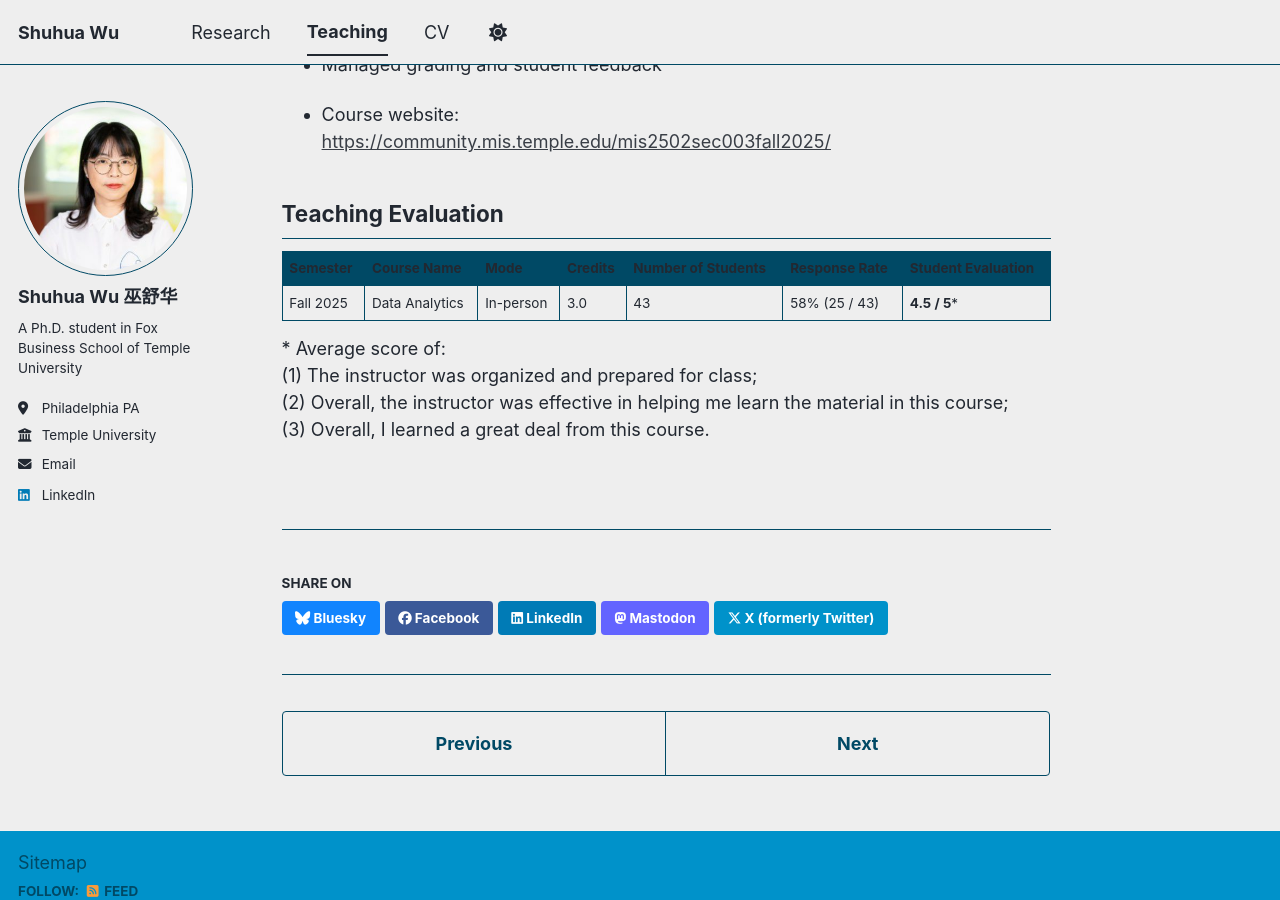
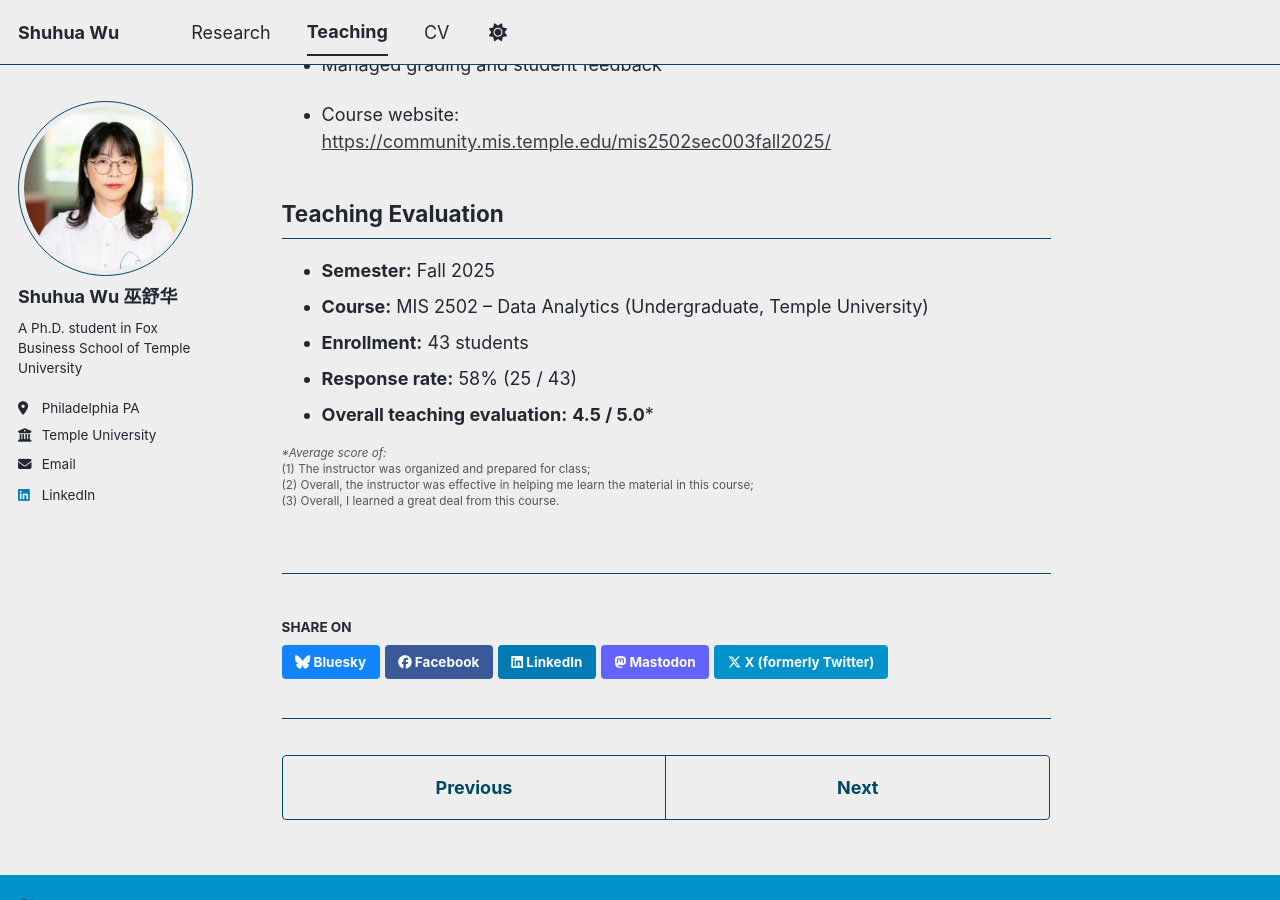
Before and after one commit to shuhuawu7/w, a Jekyll site: the page built from _teaching/2014-spring-teaching-1.md, in a window 1280 px wide and 900 px high, scrolled down 972 px. Built offline with Jekyll 4.4.1, drawn with Linux system fonts in a browser that asks for light colours; a script bundle is joined from its source files by our own code; library files that are not in the unit come from our copies.

Commit message:
Update 2014-spring-teaching-1.md

```diff
--- a/_teaching/2014-spring-teaching-1.md
+++ b/_teaching/2014-spring-teaching-1.md
@@ -41,11 +41,15 @@ At Temple University, I have served as both a teaching assistant and an instruct
 
 ## Teaching  Evaluation
 
-| Semester | Course Name | Mode | Credits | Number of Students | Response Rate | Student Evaluation |
-|---------|-------------|------|---------|--------------------|---------------|--------------------|
-| Fall 2025 | Data Analytics | In-person | 3.0 | 43 | 58% (25 / 43) | **4.5 / 5*** |
+- **Semester:** Fall 2025
+- **Course:** MIS 2502 – Data Analytics (Undergraduate, Temple University)
+- **Enrollment:** 43 students
+- **Response rate:** 58% (25 / 43)
+- **Overall teaching evaluation:** **4.5 / 5.0***
 
-\* Average score of:
-(1) The instructor was organized and prepared for class;
-(2) Overall, the instructor was effective in helping me learn the material in this course;
-(3) Overall, I learned a great deal from this course.
+<div style="font-size: 0.65em; line-height: 1.35; color: #555; margin-top: 6px;">
+  <em>*Average score of:</em><br>
+  (1) The instructor was organized and prepared for class;<br>
+  (2) Overall, the instructor was effective in helping me learn the material in this course;<br>
+  (3) Overall, I learned a great deal from this course.
+</div>
```
